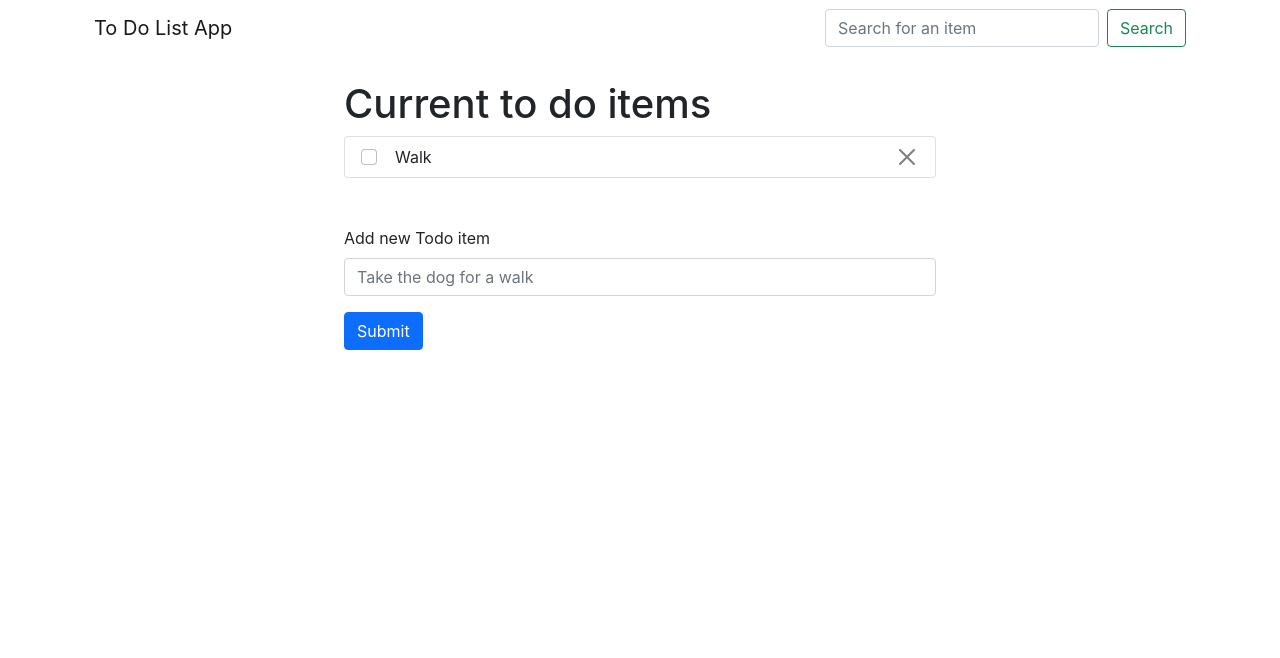
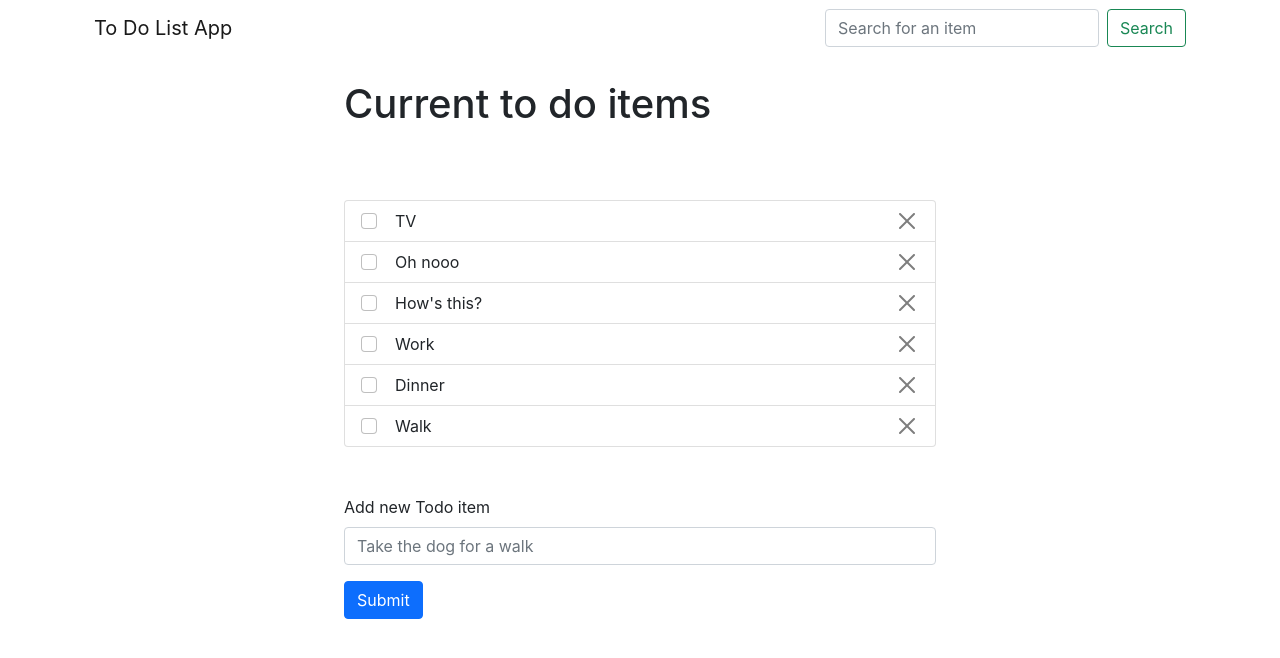
Before and after one commit to MaysenTG/React-todo_app, a React (Create React App) app: page / in a window 1280 px wide. Shown: the top 658 px of the page. Built offline with nearby package versions, Linux system fonts and the light colour scheme; data requests are answered from the project's data file.

Commit message:
implement progress bar

```diff
--- a/data/db.json
+++ b/data/db.json
@@ -1,9 +1,34 @@
 {
   "todo-item": [
     {
+      "title": "TV",
+      "completed": false,
+      "id": 12
+    },
+    {
+      "title": "Oh nooo",
+      "completed": false,
+      "id": 13
+    },
+    {
+      "title": "How's this?",
+      "completed": false,
+      "id": 14
+    },
+    {
+      "title": "Work",
+      "completed": false,
+      "id": 15
+    },
+    {
+      "title": "Dinner",
+      "completed": false,
+      "id": 16
+    },
+    {
       "title": "Walk",
-      "completed": true,
-      "id": 7
+      "completed": false,
+      "id": 17
     }
   ]
 }
--- a/src/Components/pages/Todo.js
+++ b/src/Components/pages/Todo.js
@@ -6,6 +6,7 @@ class Todo extends Component {
         super(props)
         this.state = {
             todoitem: this.props.todoItem,
+            progress: 0
         }
     }
 
@@ -60,30 +61,30 @@ class Todo extends Component {
     }
 
     handleComplete = (todoItem) => {
-
         //Remove old item from object
         const newObj = this.state.todoitem.filter(item => item !== todoItem)
 
         //Change complete status
-        if(todoItem.checked) {
-            todoItem.checked = false;
+        if(todoItem.completed) {
+            todoItem.completed = false;
         }
         else {
-            todoItem.checked = true;
+            todoItem.completed = true;
         }
 
         newObj.push(todoItem)
 
         //Sort array so checked items to to the end of the array
         newObj.sort((a, b) => {
-           return a.checked - b.checked
+           return a.completed - b.completed
         });
+
+        this.handleProgress();
 
         this.setState({ todoitem: newObj })
     }
 
     handleUpdate = (todoList) => {
-        //var obj = {"title": item, "completed": checked}
         fetch("http://localhost:8000/todo-item", {
         method: "POST",
         headers: {
@@ -94,6 +95,23 @@ class Todo extends Component {
         })
     }
 
+    handleProgress(){
+        let completed = 0;
+        let total = 0
+        let progressPercentage = 0;
+
+        this.state.todoitem.forEach(function (eachItem) {
+            if(eachItem.completed) {
+                completed++;
+            }
+            total++;
+        });
+
+        progressPercentage = (completed / total) * 100;
+
+        this.setState({ progress: progressPercentage })
+    }
+
 
     render() {
         return (
@@ -101,16 +119,23 @@ class Todo extends Component {
                 <br/>
                 <div className="container-fluid">
                     <h1>Current to do items</h1>
+                    <br/>
+
+                    <div className="progress-div" style={{width: `100`}}>
+                        <div style={{ width: `${this.state.progress}%`, backgroundColor: '#0d6efd' }} className="progress" />
+                    </div>
+                    <br/>
+
                     <ul className="list-group d-flex justify-content-between">
                         {this.state.todoitem
 
                         // If the item is checked, put a cross over the item, otherwise, display it as normal
                         .map(d => {
-                            if (d.checked)
-                                return <li key={d.title} id="todoItem" className="bg-light list-group-item d-flex justify-content-between"><div><input onClick={() => {this.handleComplete(d)}} className="form-check-input" type="checkbox" value="" id="flexCheckDefault" checked={d.checked}/>&nbsp; &nbsp; <del>{d.title}</del></div><button className="btn-close" onClick={() => { this.handleDelete(d) }} aria-label="Close"></button></li>
+                            if (d.completed)
+                                return <li key={d.title} id="todoItem" className="bg-light list-group-item d-flex justify-content-between"><div><input onClick={() => {this.handleComplete(d)}} className="form-check-input" type="checkbox" value="" id="flexCheckDefault"/>&nbsp; &nbsp; <del>{d.title}</del></div><button className="btn-close" onClick={() => { this.handleDelete(d) }} aria-label="Close"></button></li>
 
                             else
-                                return <li key={d.title} id="todoItem" className="list-group-item d-flex justify-content-between"><div><input onClick={() => {this.handleComplete(d)}} className="form-check-input" type="checkbox" value="" id="flexCheckDefault" checked={d.checked}/>&nbsp; &nbsp; {d.title}</div><button className="btn-close" onClick={() => { this.handleDelete(d) }} aria-label="Close"></button></li>
+                                return <li key={d.title} id="todoItem" className="list-group-item d-flex justify-content-between"><div><input onClick={() => {this.handleComplete(d)}} className="form-check-input" type="checkbox" value="" id="flexCheckDefault"/>&nbsp; &nbsp; {d.title}</div><button className="btn-close" onClick={() => { this.handleDelete(d) }} aria-label="Close"></button></li>
                         })}
                     </ul>
                 </div>
```
